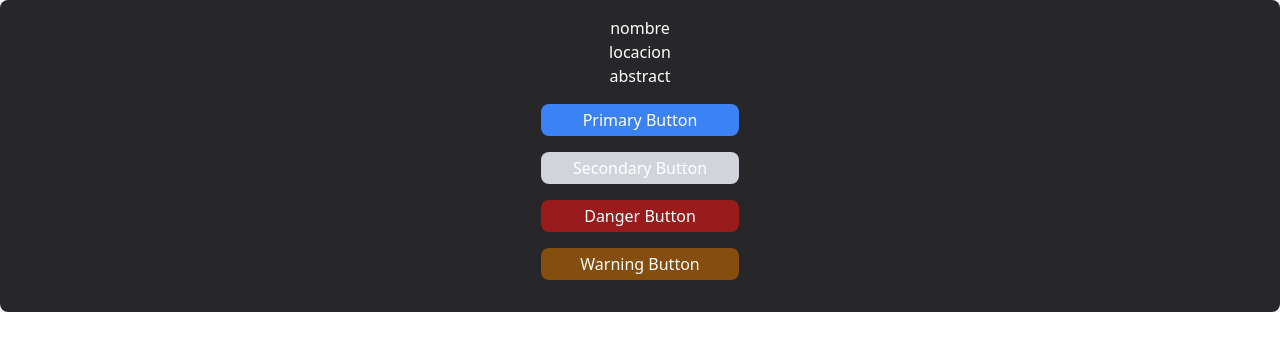
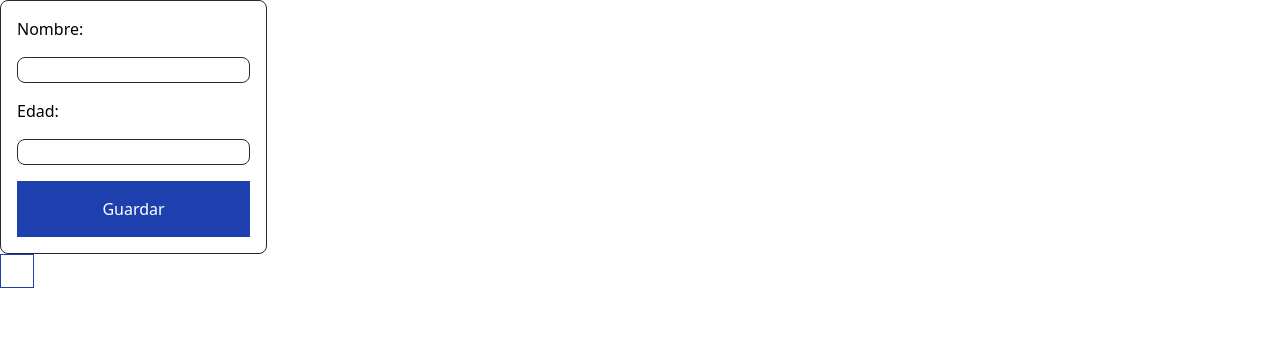
Before and after one commit to Israel2709/react30js, a React (Vite) app: page / in a window 1280 px wide. Shown: the top 350 px of the page. Built offline with nearby package versions, Linux system fonts and the light colour scheme.

Commit message:
ejercicio1

```diff
--- a/src/App.jsx
+++ b/src/App.jsx
@@ -1,13 +1,25 @@
 import { useState } from "react";
-import Card from "./components/Card";
 import "./App.css";
+import UsersList from "./components/UsersList";
+import UsersForm from "./components/UsersForm";
 
 function App() {
-  const [count, setCount] = useState(0);
+  const [users, setUsers] = useState([]);
+
+  const storeUser = (newUser) => {
+    setUsers([...users, newUser]);
+  };
 
   return (
     <>
-      <Card />
+      <div className="container mx-auto">
+        <div className="flex gap-4">
+          <UsersForm saveHandler={storeUser} />
+        </div>
+        <div className="flex">
+          <UsersList usersData={users /*[]*/} />
+        </div>
+      </div>
     </>
   );
 }
--- /dev/null
+++ b/src/components/UsersForm/index.jsx
@@ -0,0 +1,50 @@
+import { useState } from "react";
+const UsersForm = (props) => {
+  const { saveHandler } = props;
+  const [name, setName] = useState("");
+  const [age, setAge] = useState("");
+
+  const nameInputHandler = (event) => {
+    const value = event.target.value;
+    setName(value);
+  };
+
+  const ageInputHandler = (event) => {
+    const value = event.target.value;
+    setAge(value);
+  };
+
+  const saveUserHandler = (event) => {
+    event.preventDefault();
+    const userObject = { name, age };
+    saveHandler(userObject);
+  };
+
+  return (
+    <form
+      action=""
+      className="border border-gray-800 rounded-lg p-4 flex flex-col gap-4"
+    >
+      <label htmlFor="">Nombre:</label>
+      <input
+        onChange={nameInputHandler}
+        type="text"
+        className="border border-gray-800 rounded-lg"
+      />
+      <label htmlFor="">Edad:</label>
+      <input
+        onChange={ageInputHandler}
+        type="text"
+        className="border border-gray-800 rounded-lg"
+      />
+      <button
+        onClick={saveUserHandler}
+        className="bg-blue-800 text-white px-2 py-4"
+      >
+        Guardar
+      </button>
+    </form>
+  );
+};
+
+export default UsersForm;
--- /dev/null
+++ b/src/components/UsersList/index.jsx
@@ -0,0 +1,18 @@
+const UsersList = (props) => {
+  const { usersData } = props;
+
+  return (
+    <ul className="p-4 border border-blue-800">
+      {usersData.map((user, index) => {
+        const { name, age } = user;
+        return (
+          <li key={index}>
+            Nombre:{name} Edad:{age}
+          </li>
+        );
+      })}
+    </ul>
+  );
+};
+
+export default UsersList;
```
